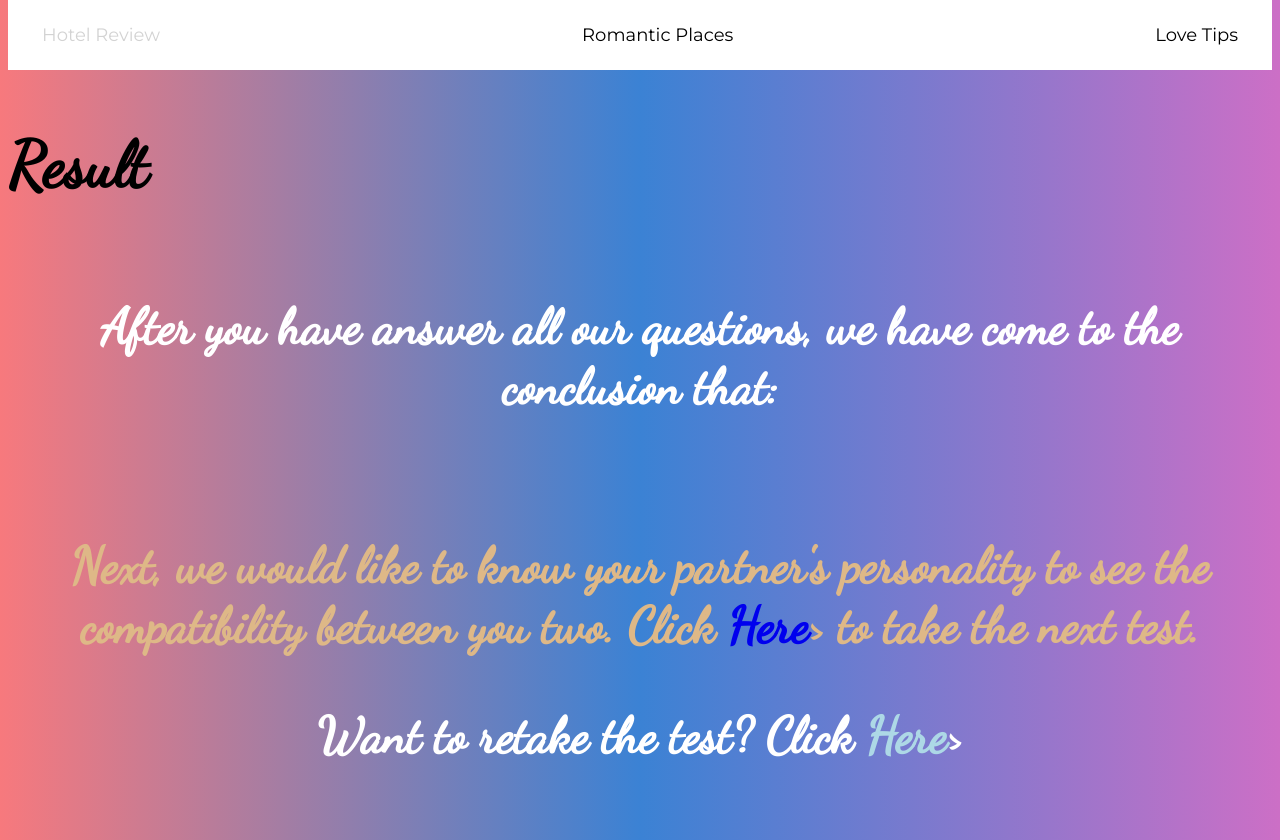
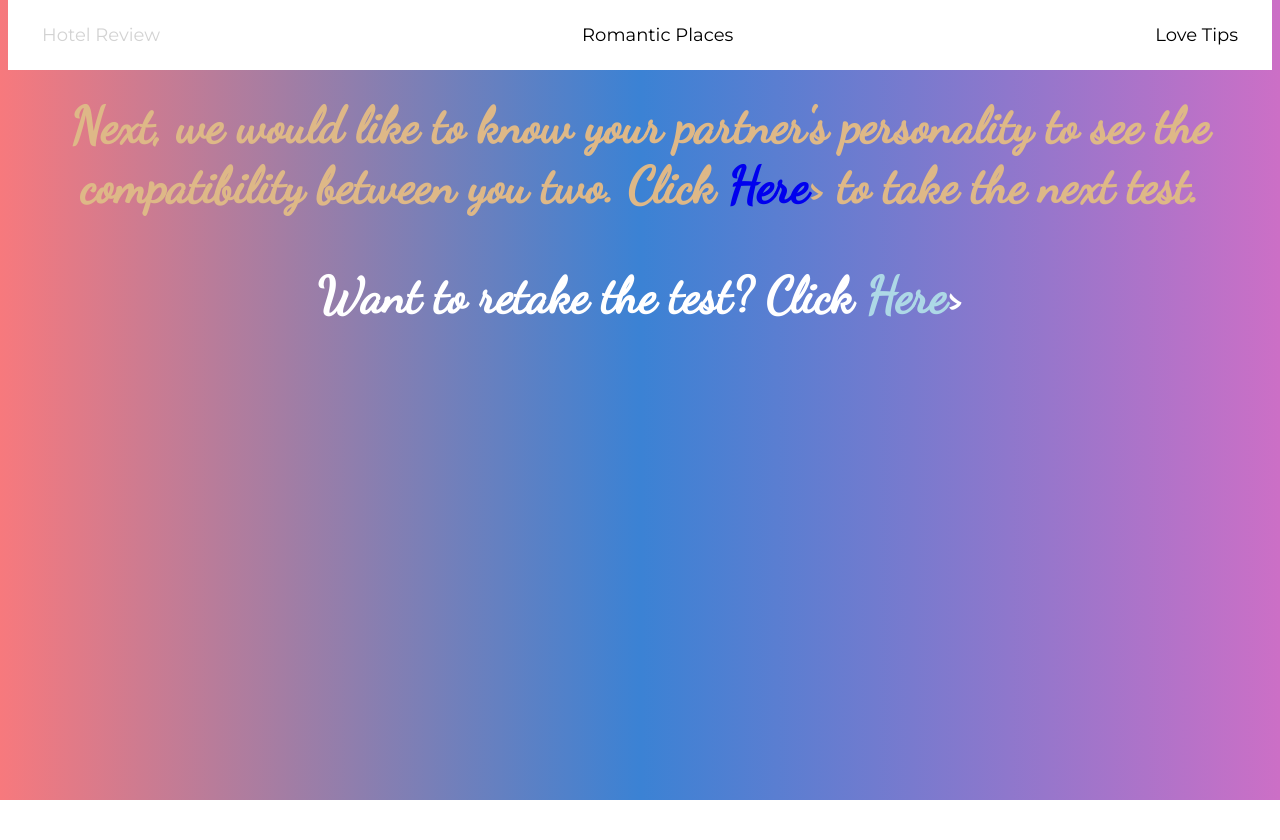
Before and after one commit to DakKnight03/Love_Calculator, a plain HTML site: page result.html in a window 1280 px wide. After the commit the page ends 800 px from the top, so only its background shows below. Drawn offline with nearby package versions, Linux system fonts and the light colour scheme.

Commit message:
Add files via upload

```diff
--- a/result.html
+++ b/result.html
@@ -22,15 +22,9 @@
     <div class="landing">
         <div class="title">
             <br>
-            <br>
-            <h1>Result</h1>
         </div>
     <div id="form">
         <form action="" id="container">
-
-            <h3>After you have answer all our questions, we have come to the conclusion that:</h3>
-            <!-- <input type="text" id="name1" value="" class="name"> -->
-            <br>
             <p id="conclusion"></p>
             <h3 id="partner">Next, we would like to know your partner's personality to see the compatibility between you two. Click <a id="next" href="personality2.html">Here</a>> to take the next test.</h3>
             <h3>Want to retake the test? Click <a id="retake" href="personality.html">Here</a>></h3>
```
